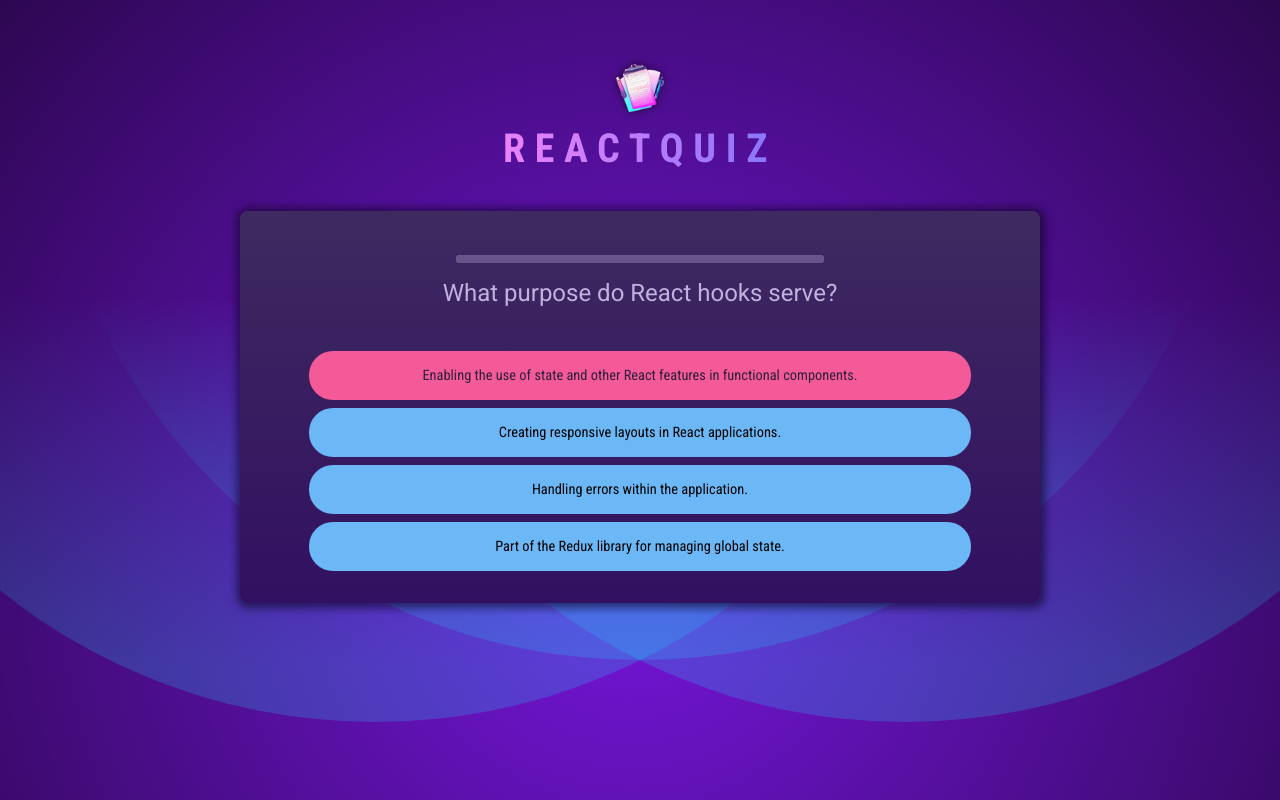
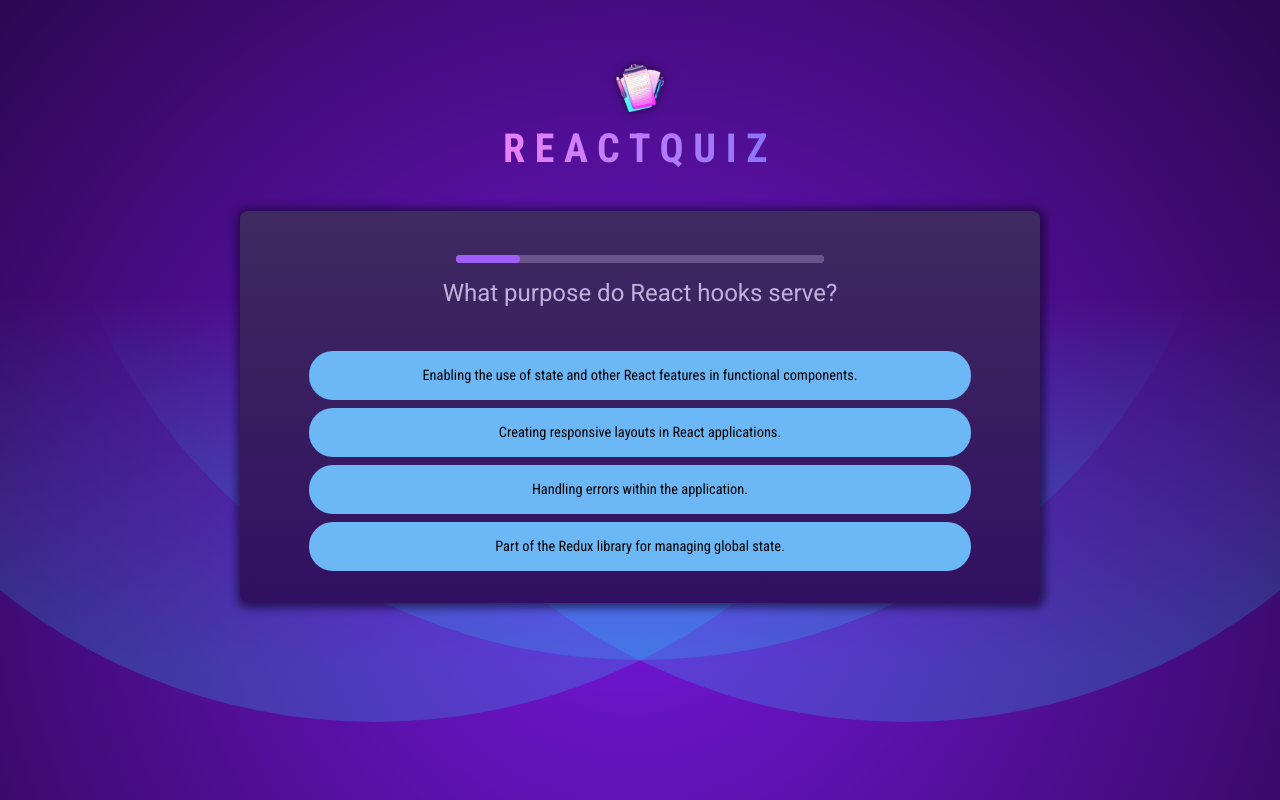
Before and after one commit to nilssonfilip1996/react-quiz-app, a React (Vite) app: page / in a window 1280 px wide. Built offline with nearby package versions, Linux system fonts and the light colour scheme.

Commit message:
Not sure what the best approach is to reset the progressBar. As of now, I pass the questionId to the QuestionTimer component that triggers the cleanup function.

```diff
--- a/src/components/quiz/Answers.jsx
+++ b/src/components/quiz/Answers.jsx
@@ -2,31 +2,21 @@ import { useEffect } from "react";
 
 export default function Answers({answers, onAnswer, answeredCorrect}) {
 
-
-    let chosenButtonClass;
-
-    if(answeredCorrect){
-        chosenButtonClass = "correct";
-    } else if(!answeredCorrect){
-        chosenButtonClass = "wrong";
+    let correctAnswerClass;
+    if(answeredCorrect==="true"){
+        correctAnswerClass="correct";
+    } else if(answeredCorrect==="false"){
+        correctAnswerClass="false";
+    } else{
+        correctAnswerClass="";
     }
-    console.log(chosenButtonClass);
-
-    useEffect(() => {
-        chosenButtonClass = "";
-        console.log("reseting button class");
-
-
-        return () => chosenButtonClass = "";
-    }, [answers, onAnswer, answeredCorrect])
-
 
     return (
         <>
             <ul id="answers">
                 {answers.map((answer, index) => (
                     <li key={index} className="answer">
-                        <button className={index===0?chosenButtonClass:""} onClick={() => onAnswer(answer)}>
+                        <button className={index===0?correctAnswerClass:""} onClick={() => onAnswer(answer)}>
                             {answer}
                         </button>
                     </li>
--- a/src/components/quiz/Question.jsx
+++ b/src/components/quiz/Question.jsx
@@ -2,34 +2,35 @@ import { useEffect, useState } from "react";
 import Answers from "./Answers";
 import QuestionTimer from "./QuestionTimer";
 
-const TIMER = 3000;
 
-export default function Question({ question, onLockInAnswer }) {
+
+export default function Question({ question, onLockInAnswer, initialTimer }) {
+  const [questionTime, setQuestionTime] = useState(initialTimer);
   const [answeredCorrect, setAnsweredCorrect] = useState(null);
 
   useEffect(() => {
     console.log("Timer set");
     const timer = setTimeout(() => {
       onLockInAnswer(null);
-    }, TIMER);
+    }, questionTime);
     return () => {
       console.log("Cleaning up timer.");
       clearTimeout(timer);
     };
-  }, [question]);
+  }, [question, questionTime]);
 
   function verifyAnswer(answer) {
-    setAnsweredCorrect(answer === question.answers[0] ? true : false);
-    //answer === question.answers[0] ? setAnsweredCorrect(true) : setAnsweredCorrect(false);
+    setAnsweredCorrect(answer === question.answers[0] ? "true" : "false");
+
   }
 
 
   return (
     <>
       <div id="question">
-        <QuestionTimer timer={TIMER} />
+        <QuestionTimer timer={questionTime} questionId={question.id}/>
         <h2>{question.text}</h2>
-        <Answers answers={question.answers} onAnswer={verifyAnswer} answeredCorrect={answeredCorrect}/>
+        <Answers answers={question.answers} onAnswer={verifyAnswer} correctAnswerColorCLass={answeredCorrect}/>
       </div>
     </>
   );
--- a/src/components/quiz/QuestionTimer.jsx
+++ b/src/components/quiz/QuestionTimer.jsx
@@ -1,25 +1,23 @@
 import { useState, useEffect } from "react";
 
-export default function QuestionTimer({ timer, color }) {
+export default function QuestionTimer({ timer, questionId }) {
   const [remainingTime, setRemainingTime] = useState(timer);
+  const [initialTime, setInitialTime] = useState(timer);
 
   useEffect(() => {
     console.log("Initiasing questiontimer");
     const interval = setInterval(() => {
       setRemainingTime((prevTime) => {
-        if (prevTime <= 10) {
-          console.log("Dismounting questiontimer");
-          clearInterval(interval); // stop interval
-          return 0; // ensure it doesn't go negative
-        };
         return (prevTime - 10);
       });
     }, 10);
 
     return () => {
+      console.log("CLEARING INTERVAL");
+      setRemainingTime(timer);
       clearInterval(interval);
     };
-  }, [color, timer]);
+  }, [timer, questionId]);
 
   return <progress value={remainingTime} max={timer} />;
 }
--- a/src/components/quiz/Quiz.jsx
+++ b/src/components/quiz/Quiz.jsx
@@ -18,7 +18,7 @@ export default function Quiz() {
     return (
         <>
             <div id="quiz">
-                {isQuizActive && <Question question={questions[currentQuestionIndex]} onLockInAnswer={handleUserSelect} />}
+                {isQuizActive && <Question question={questions[currentQuestionIndex]} onLockInAnswer={handleUserSelect} initialTimer={3000}/>}
                 {!isQuizActive && "You have answered all the questions, standby for results."}
             </div>
         </>
```
